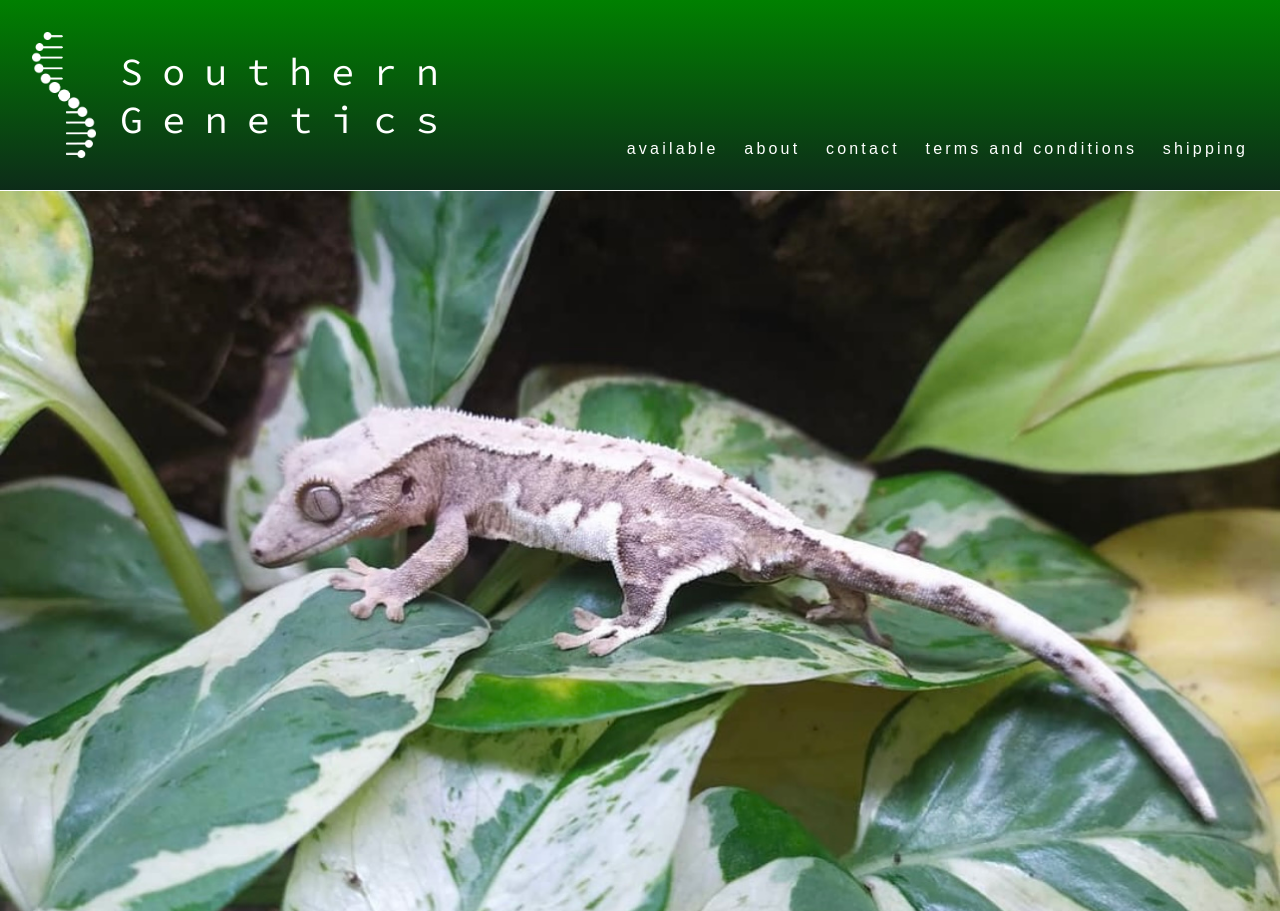
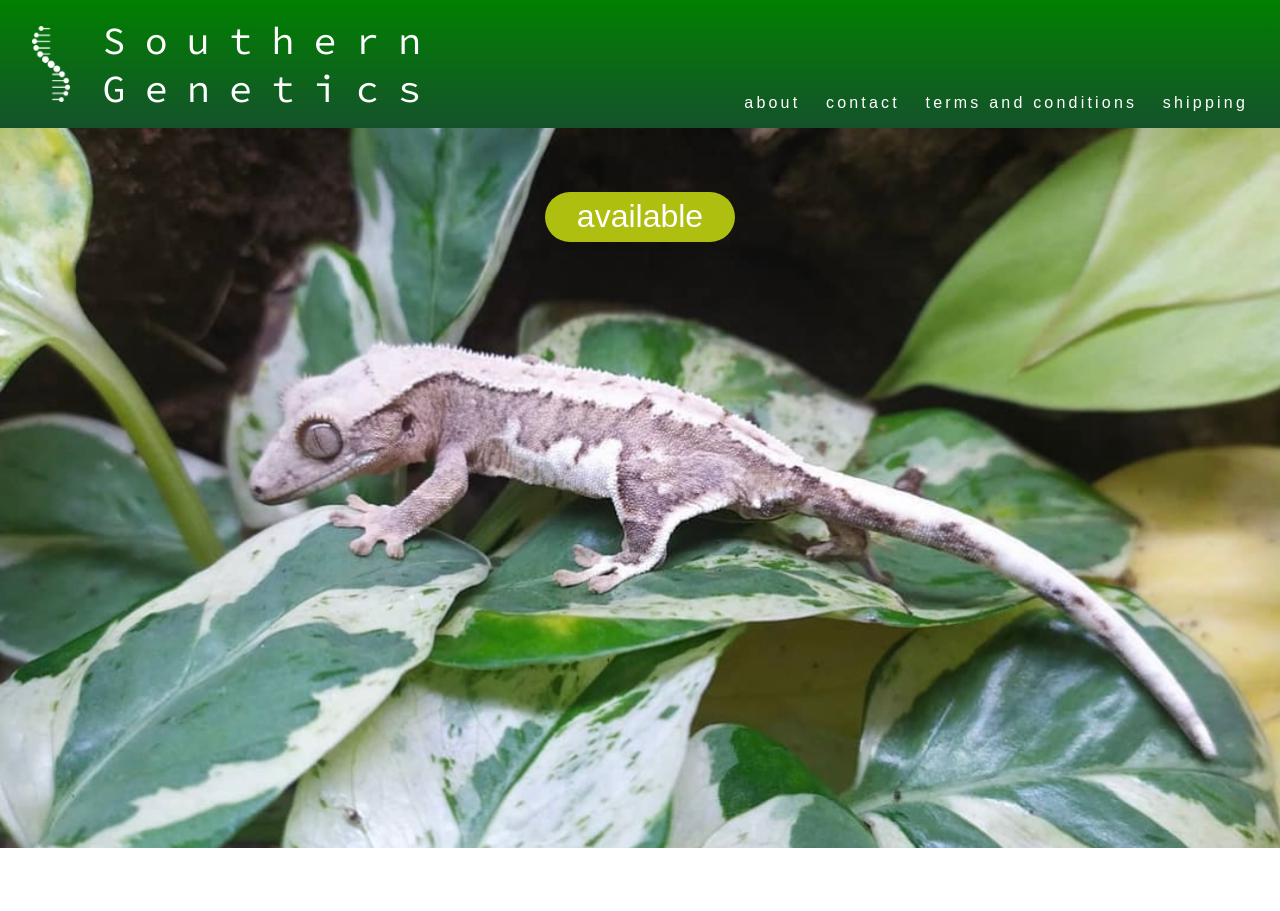
Before and after one commit to JoshuaMeeks/sogen-reptiles, a React (Create React App) app: page / in a window 1280 px wide. After the commit the page ends 848 px from the top, so only its background shows below. Built offline with nearby package versions, Linux system fonts and the light colour scheme.

Commit message:
Logo tweaks

```diff
--- a/src/components/Hero.js
+++ b/src/components/Hero.js
@@ -4,7 +4,7 @@ import './Hero.css';
 export const Hero = () => {
   return (
     <div className='hero-container'>
-      {/* <button>available</button> */}
+      <button>available</button>
     </div>
   )
 }
--- a/src/components/Navbar.css
+++ b/src/components/Navbar.css
@@ -1,8 +1,8 @@
 header {
-  background: linear-gradient(green, rgb(13, 44, 25));
-  padding: 2em;
+  background: linear-gradient(green, rgb(21, 82, 44));
+  padding: 1em 2em 1em 2em;
   font-family: sans-serif;
-  border-bottom: solid white 1px;
+  /* border-bottom: solid white 1px; */
 }
 
 nav {
@@ -13,11 +13,11 @@ nav {
 .logo > a {
   display: flex;
   align-items: center;
-  gap: 1.5em;
+  gap: 2em;
 }
 
 .logo > a > img {
-  width: 4em;
+  width: 2.4em;
 }
 
 .logo > a > span {
--- a/src/components/Navbar.js
+++ b/src/components/Navbar.js
@@ -12,7 +12,6 @@ export const Navbar = () => {
           </a>
         </div>
         <ul className='links'>
-          <a href='#'><li>available</li></a>
           <a href='#'><li>about</li></a>
           <a href='#'><li>contact</li></a>
           <a href='#'><li>terms and conditions</li></a>
```
